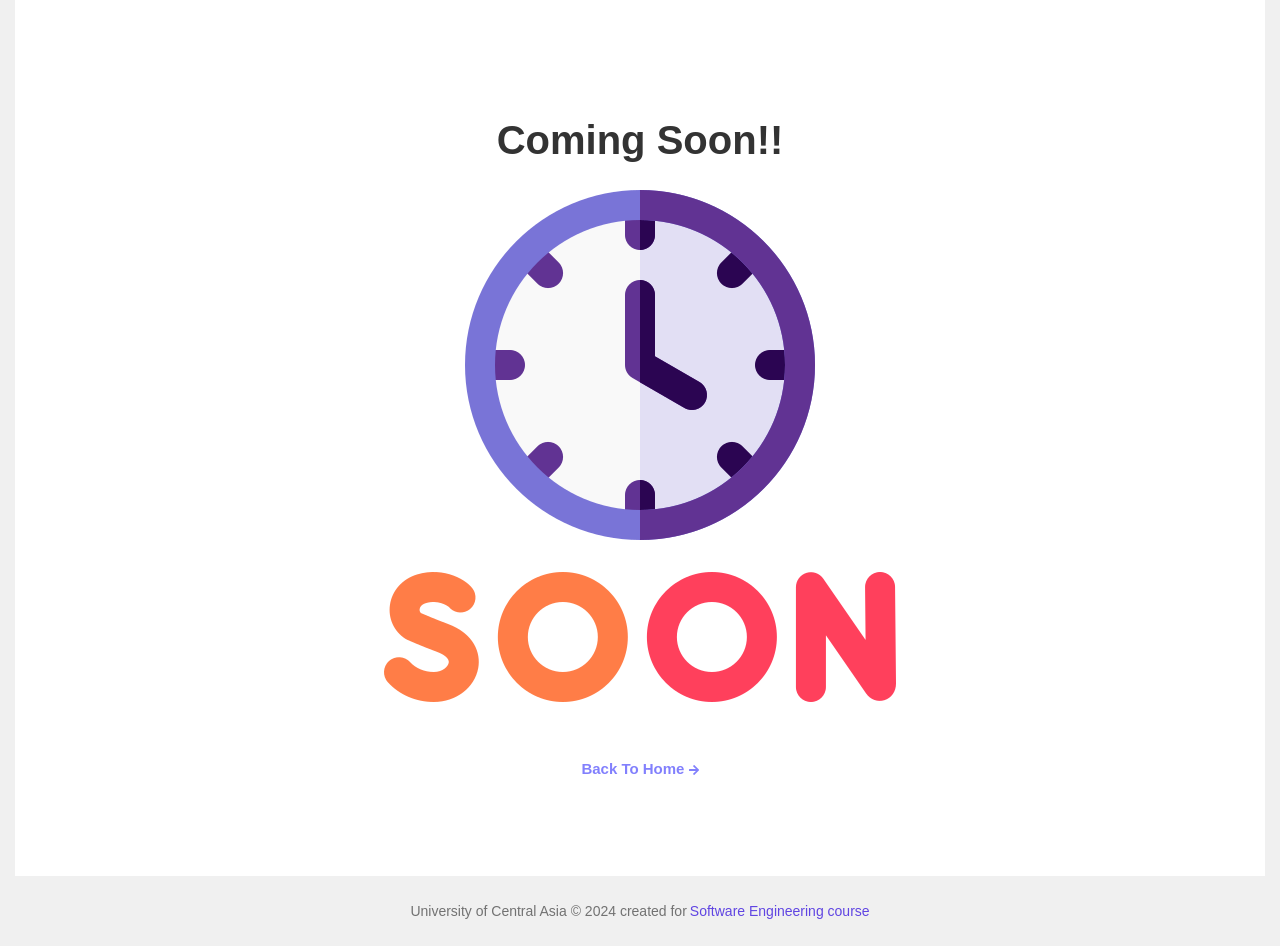
After one commit to Alibakhshov/Family-Heritage-Tree, a Django app: page /recommendation/ in a window 1280 px wide. The commit adds this page. Run offline with Django 5.2, Linux system fonts and the light colour scheme; a user stored in the database is signed in; some libraries are stand-ins or nearby versions.

Commit message:
Adding coming soon page

```diff
--- a/apps/core/urls.py
+++ b/apps/core/urls.py
@@ -32,4 +32,5 @@ urlpatterns = [
     path('quiz/', views.quiz, name='quiz'),
     path('add-question/', views.add_question, name='add_question'),
     path('delete_question/<int:question_id>/', views.delete_question, name='delete_question'),
+    path('recommendation/', views.recommendation, name='recommendation'),
 ]
--- a/apps/core/views.py
+++ b/apps/core/views.py
@@ -439,3 +439,14 @@ def delete_question(request, question_id):
     except Exception as e:
         logger.exception("An error occurred in delete_question view: %s", str(e))
         return render(request, 'core/miscellaneous/404.html')
+
+#################################################### COMING SOON #############################################
+
+@login_required(login_url='/')
+def recommendation(request):
+    try:
+
+        return render(request, 'core/miscellaneous/comming-soon.html')
+    except Exception as e:
+        logger.exception("An error occurred in recommendation view: %s", str(e))
+        return render(request, 'core/miscellaneous/404.html')
--- /dev/null
+++ b/templates/core/miscellaneous/comming-soon.html
@@ -0,0 +1,68 @@
+<!DOCTYPE html>
+{% load static %}
+<html lang="zxx">
+
+<head>
+    <!-- Page Title -->
+    <title>RootsLink | 404 page</title>
+
+    <!-- Meta Data -->
+    <meta http-equiv="X-UA-Compatible" content="IE=edge">
+    <meta http-equiv="content-type" content="text/html; charset=utf-8">
+    <meta name="viewport" content="width=device-width, initial-scale=1">
+    <meta name="description" content="">
+    <meta name="keywords" content="">
+
+    <!-- Favicon -->
+    <link rel="shortcut icon" href="{% static 'img/logo (ai).png' %}">
+
+    <!-- Web Fonts -->
+    <link rel="preconnect" href="https://fonts.googleapis.com">
+    <link rel="preconnect" href="https://fonts.gstatic.com" crossorigin>
+    <link href="https://fonts.googleapis.com/css2?family=Jost:ital,wght@0,100..900;1,100..900&family=Poppins:ital,wght@0,100;0,200;0,300;0,400;0,500;0,600;0,700;0,800;0,900;1,100;1,200;1,300;1,400;1,500;1,600;1,700;1,800;1,900&display=swap" rel="stylesheet">
+
+    <!-- ======= BEGIN GLOBAL MANDATORY STYLES ======= -->
+    <link rel="stylesheet" href="{% static 'bootstrap/css/bootstrap.min.css' %}">
+    <link rel="stylesheet" href="{% static 'fonts/icofont/icofont.min.css' %}">
+    <link rel="stylesheet" href="{% static 'plugins/perfect-scrollbar/perfect-scrollbar.min.css' %}">
+    <!-- ======= END BEGIN GLOBAL MANDATORY STYLES ======= -->
+
+    <!-- ======= MAIN STYLES ======= -->
+    <link rel="stylesheet" href="{% static 'css/style.css' %}">
+    <!-- ======= END MAIN STYLES ======= -->
+</head>
+
+<body>
+    <div class="mn-vh-100 d-flex align-items-center mx-1350">
+        <div class="container-fluid">
+            <!-- Card -->
+            <div class="card justify-content-center py-5 px-4">
+                <div class="row justify-content-center my-5 pt-4">
+                    <div class="col-xl-12 text-center">
+                        <h1 class="mb-30">Coming Soon!!</h1>
+                        <img src="{% static 'img/miscellaneous/coming-soon.png' %}" alt="">
+                        <div class="pt-5 mt-2">
+                            <a href="{% url 'about' %}" class="details-btn">
+                                Back To Home
+                                <img src="{% static 'img/svg/left-arrow-c2.svg' %}" alt="" class="svg">
+                            </a>
+                        </div>
+                    </div>
+                </div>
+            </div>
+            <!-- End Card -->
+        </div>
+    </div>
+
+    <!-- Footer -->
+    {% include 'core/partials/footer.html' %}
+    <!-- End Footer -->
+
+    <!-- ======= BEGIN GLOBAL MANDATORY SCRIPTS ======= -->
+    <script src="{% static 'js/jquery.min.js' %}"></script>
+    <script src="{% static 'bootstrap/js/bootstrap.bundle.min.js' %}"></script>
+    <script src="{% static 'plugins/perfect-scrollbar/perfect-scrollbar.min.js' %}"></script>
+    <script src="{% static 'js/script.js' %}"></script>
+    <!-- ======= BEGIN GLOBAL MANDATORY SCRIPTS ======= -->
+</body>
+</html>
```
Also changed, not shown: templates/core/partials/sidebar.html (+7 -0 lines), db.sqlite3, static/img/miscellaneous/coming-soon.png (added), 1 other file.
